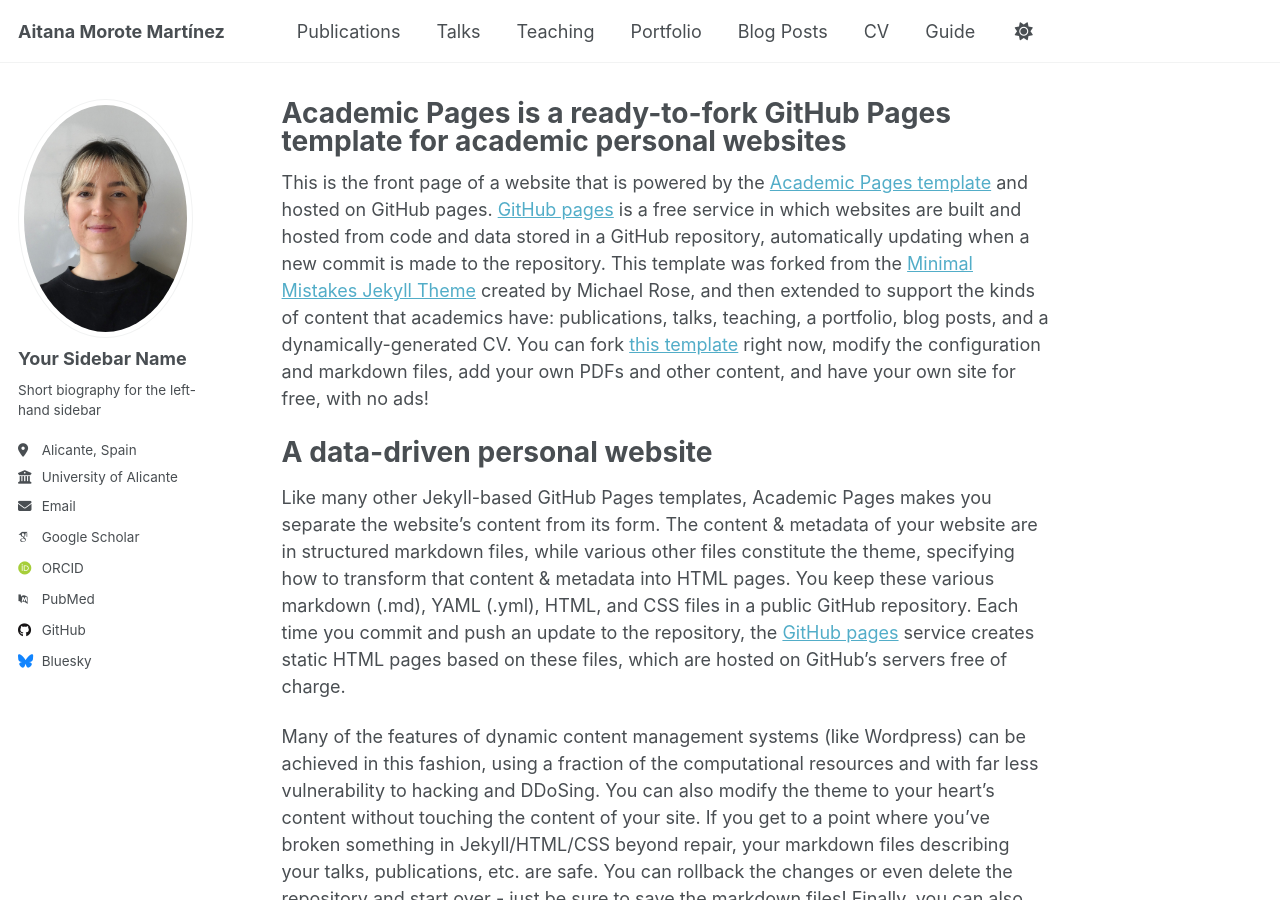
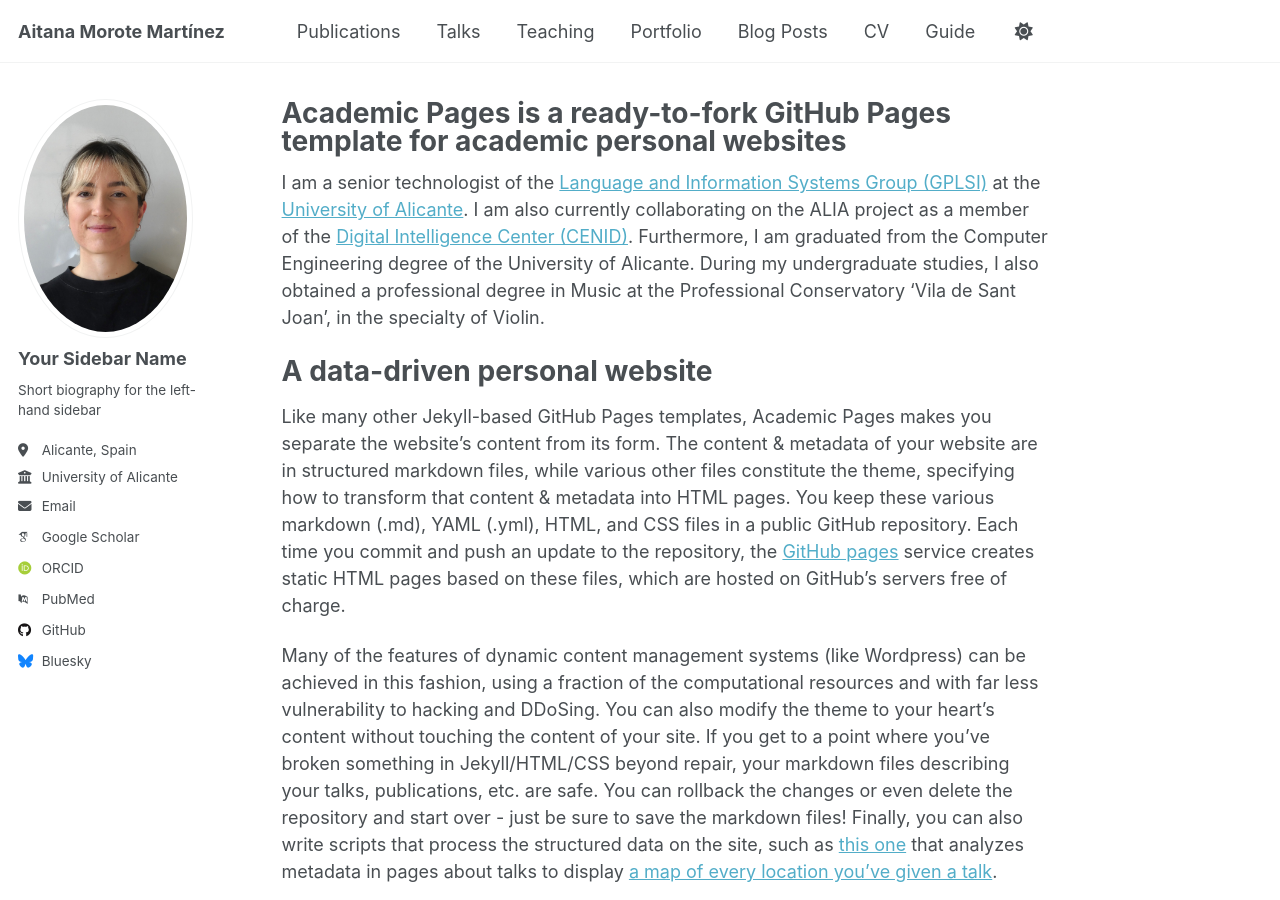
Before and after one commit to amm533/amm533.github.io, a Jekyll site: the page built from _pages/about.md, in a window 1280 px wide and 900 px high. Built offline with Jekyll 4.4.1, drawn with Linux system fonts in a browser that asks for light colours; some web fonts are replaced.

Commit message:
Update about.md

```diff
--- a/_pages/about.md
+++ b/_pages/about.md
@@ -7,7 +7,9 @@ redirect_from:
   - /about.html
 ---
 
-This is the front page of a website that is powered by the [Academic Pages template](https://github.com/academicpages/academicpages.github.io) and hosted on GitHub pages. [GitHub pages](https://pages.github.com) is a free service in which websites are built and hosted from code and data stored in a GitHub repository, automatically updating when a new commit is made to the repository. This template was forked from the [Minimal Mistakes Jekyll Theme](https://mmistakes.github.io/minimal-mistakes/) created by Michael Rose, and then extended to support the kinds of content that academics have: publications, talks, teaching, a portfolio, blog posts, and a dynamically-generated CV. You can fork [this template](https://github.com/academicpages/academicpages.github.io) right now, modify the configuration and markdown files, add your own PDFs and other content, and have your own site for free, with no ads!
+I am a senior technologist of the [Language and Information Systems Group (GPLSI)](https://gplsi.dlsi.ua.es/en/home/) at the [University of Alicante](https://www.ua.es/). I am also currently collaborating on the ALIA project as a member of the [Digital Intelligence Center (CENID)](https://cenid.es/).
+Furthermore, I am graduated from the Computer Engineering degree of the University of Alicante. During my undergraduate studies, I also obtained a professional degree in Music at the Professional Conservatory ‘Vila de Sant Joan’, in the specialty of Violin.
+
 
 A data-driven personal website
 ======
```
